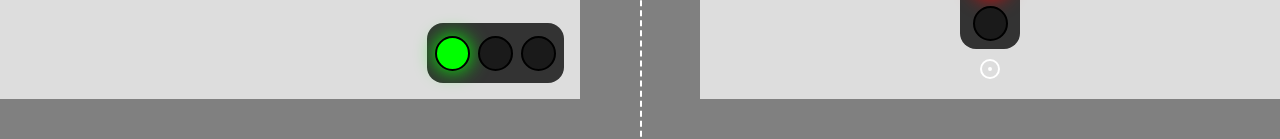
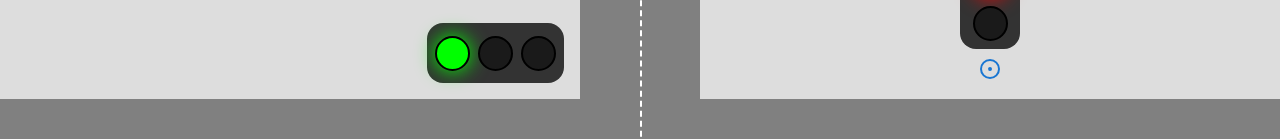
Before and after one commit to melihsd/traffic-light-simulator, a Next.js app: page / in a window 1280 px wide. Shown: the part 282-421 px from the top of the page. Built offline with nearby package versions, Linux system fonts and the light colour scheme.

Commit message:
Update IconCircleDot and add pedestrian request functionality
- Modified IconCircleDot to use currentColor for dynamic styling
- Added onClick handler to pedestrian request IconButton
- Implemented state management for pedestrian request

```diff
--- a/src/assets/IconCircleDot.tsx
+++ b/src/assets/IconCircleDot.tsx
@@ -1,4 +1,4 @@
-import { SvgIcon } from '@mui/material';
+import { SvgIcon } from "@mui/material";
 
 export function IconCircleDot() {
   return (
@@ -11,10 +11,11 @@ export function IconCircleDot() {
       >
         <g
           fill="none"
-          stroke="#fff"
+          stroke="currentColor"
           stroke-linecap="round"
           stroke-linejoin="round"
           stroke-width="2"
+          color="currentColor"
         >
           <path d="M11 12a1 1 0 1 0 2 0a1 1 0 1 0-2 0" />
           <path d="M3 12a9 9 0 1 0 18 0a9 9 0 1 0-18 0" />
--- a/src/components/App.tsx
+++ b/src/components/App.tsx
@@ -30,7 +30,11 @@ export function App() {
         <TrafficLight state={sideRoad} className={styles["side-road"]} />
         <div className={styles.pedestrian}>
           <PedestrianLight state={pedestrian} />
-          <IconButton aria-label="fingerprint" color="secondary">
+          <IconButton
+            aria-label="Pedestrian Request"
+            color={pedestrianRequest ? "secondary" : "primary"}
+            onClick={() => setPedestrianRequest(true)}
+          >
             <IconCircleDot />
           </IconButton>
         </div>
```
